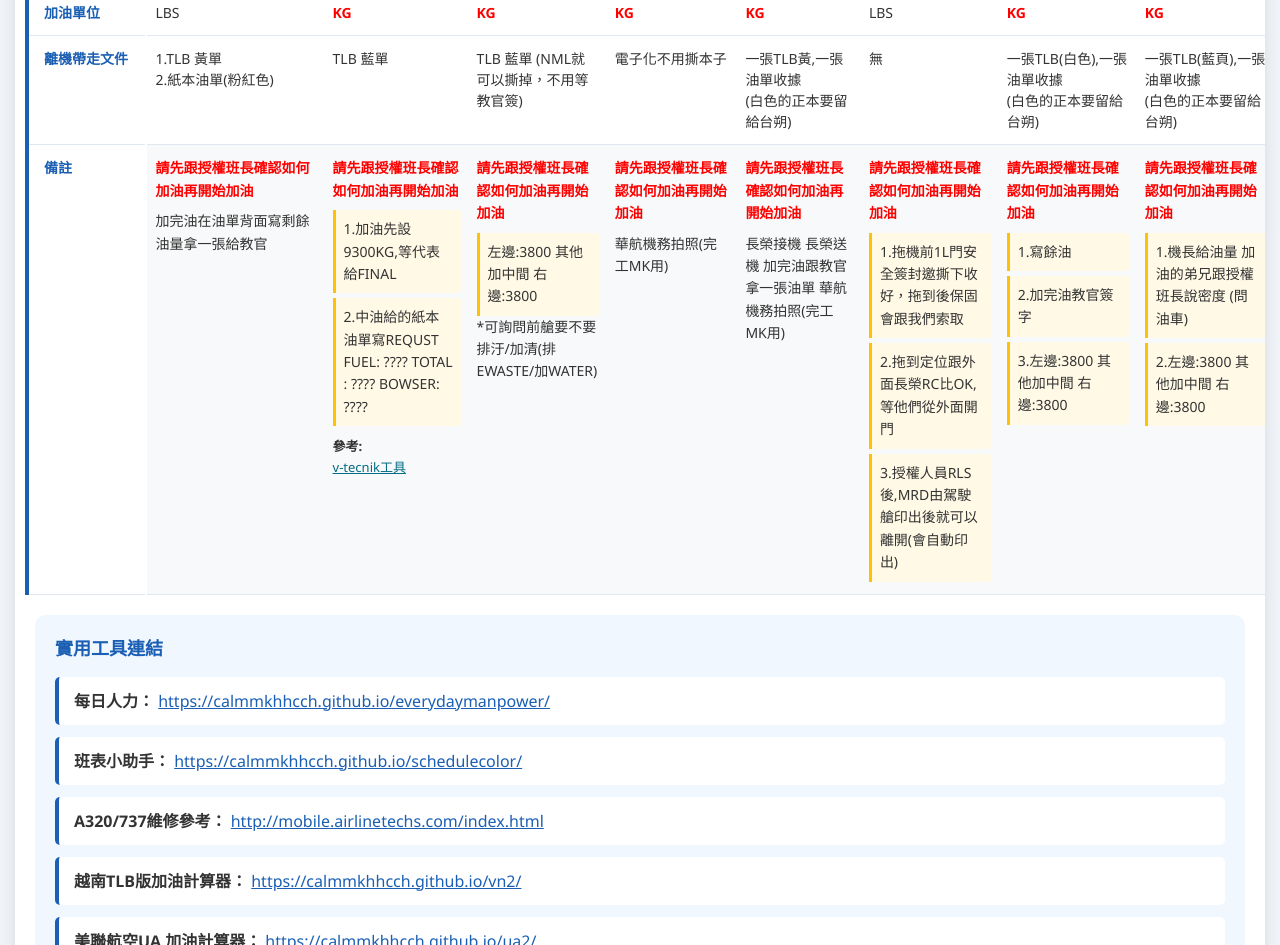
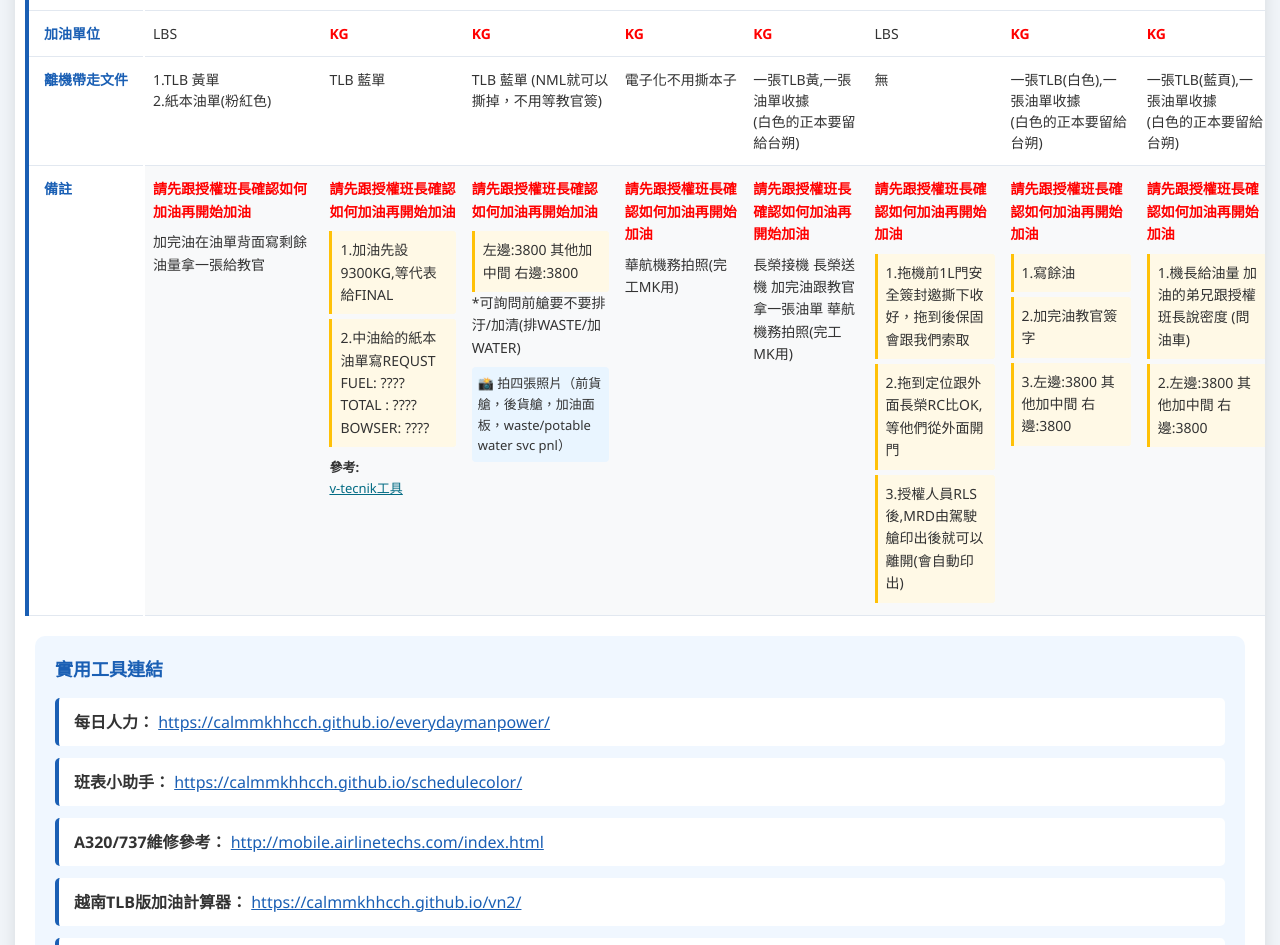
Before and after one commit to calmmkhhcch/khh2, a plain HTML site: page index.html in a window 1280 px wide. Shown: the part 1409-2354 px from the top of the page. Drawn offline with Linux system fonts and the light colour scheme.

Commit message:
Update index.html

```diff
--- a/index.html
+++ b/index.html
@@ -494,7 +494,7 @@
                             <div style="color: #ff0000; font-weight: bold; margin-bottom: 8px;">請先跟授權班長確認如何加油再開始加油</div>
                             加完油在油單背面寫剩餘油量拿一張給教官
                         </td>
-                        <!-- 越南航空備註：已刪除「越南油量計算」連結，保留v-tecnik工具 -->
+                        <!-- 越南航空備註 -->
                         <td class="notes-cell">
                             <div style="color: #ff0000; font-weight: bold; margin-bottom: 8px;">請先跟授權班長確認如何加油再開始加油</div>
                             <div class="highlight-box">1.加油先設9300KG,等代表給FINAL</div>
@@ -504,10 +504,14 @@
                                 <a href="https://v-tecnik.top/TOOLS" target="_blank" style="color: #046C84;">v-tecnik工具</a><br>
                             </div>
                         </td>
+                        <!-- 南方航空備註 (已修改) -->
                         <td class="notes-cell">
                             <div style="color: #ff0000; font-weight: bold; margin-bottom: 8px;">請先跟授權班長確認如何加油再開始加油</div>
                             <div class="highlight-box">左邊:3800 其他加中間 右邊:3800</div>
-                            *可詢問前艙要不要排汙/加清(排EWASTE/加WATER)
+                            *可詢問前艙要不要排汙/加清(排WASTE/加WATER)
+                            <div style="margin-top: 8px; padding: 6px; background-color: #e9f5ff; border-radius: 4px; font-size: 13px;">
+                                📸 拍四張照片（前貨艙，後貨艙，加油面板，waste/potable water svc pnl）
+                            </div>
                         </td>
                         <td class="notes-cell">
                             <div style="color: #ff0000; font-weight: bold; margin-bottom: 8px;">請先跟授權班長確認如何加油再開始加油</div>
@@ -539,7 +543,7 @@
             </table>
         </div>
 
-        <!-- 工具連結區域 (已新增四項工具) -->
+        <!-- 工具連結區域 -->
         <div style="background: #f0f7ff; padding: 20px; margin: 20px; border-radius: 10px;">
             <h3 style="color: #1a5fb4; margin-bottom: 15px; font-size: 18px;">實用工具連結</h3>
             <div style="margin-bottom: 12px; padding: 12px 15px; background: white; border-radius: 5px; border-left: 4px solid #1a5fb4;">
@@ -554,7 +558,7 @@
                     https://calmmkhhcch.github.io/schedulecolor/
                 </a>
             </div>
-            <!-- 新增 A320/737維修參考 (放在班表小助手下面) -->
+            <!-- 新增 A320/737維修參考 -->
             <div style="margin-bottom: 12px; padding: 12px 15px; background: white; border-radius: 5px; border-left: 4px solid #1a5fb4;">
                 <strong>A320/737維修參考：</strong>
                 <a href="http://mobile.airlinetechs.com/index.html" target="_blank" style="color: #1a5fb4; word-break: break-all;">
@@ -567,21 +571,18 @@
                     https://calmmkhhcch.github.io/vn2/
                 </a>
             </div>
-            <!-- 新增工具：美聯航空UA 加油計算器 -->
             <div style="margin-bottom: 12px; padding: 12px 15px; background: white; border-radius: 5px; border-left: 4px solid #1a5fb4;">
                 <strong>美聯航空UA 加油計算器：</strong>
                 <a href="https://calmmkhhcch.github.io/ua2/" target="_blank" style="color: #1a5fb4; word-break: break-all;">
                     https://calmmkhhcch.github.io/ua2/
                 </a>
             </div>
-            <!-- 新增工具：A321紙本油單 -->
             <div style="margin-bottom: 12px; padding: 12px 15px; background: white; border-radius: 5px; border-left: 4px solid #1a5fb4;">
                 <strong>A321紙本油單：</strong>
                 <a href="https://calmmkhhcch.github.io/paperfuelslip/" target="_blank" style="color: #1a5fb4; word-break: break-all;">
                     https://calmmkhhcch.github.io/paperfuelslip/
                 </a>
             </div>
-            <!-- 新增工具：180 RENEW用 工作經歷篩選器 -->
             <div style="margin-bottom: 12px; padding: 12px 15px; background: white; border-radius: 5px; border-left: 4px solid #1a5fb4;">
                 <strong>180 RENEW用 工作經歷篩選器：</strong>
                 <a href="https://calmmkhhcch.github.io/mechexperience/" target="_blank" style="color: #1a5fb4; word-break: break-all;">
```
Lines whose indentation alone changed are shown as unchanged.
